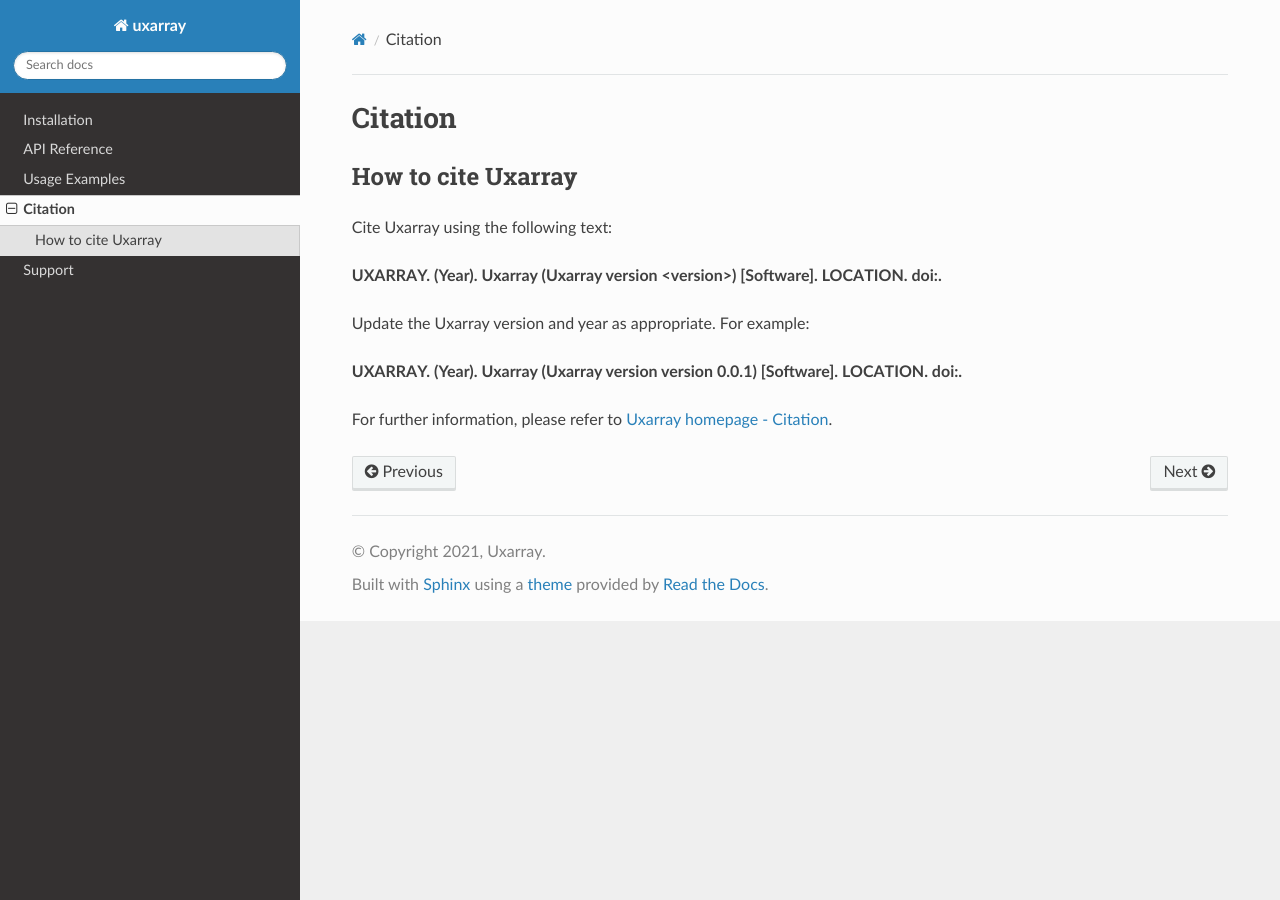
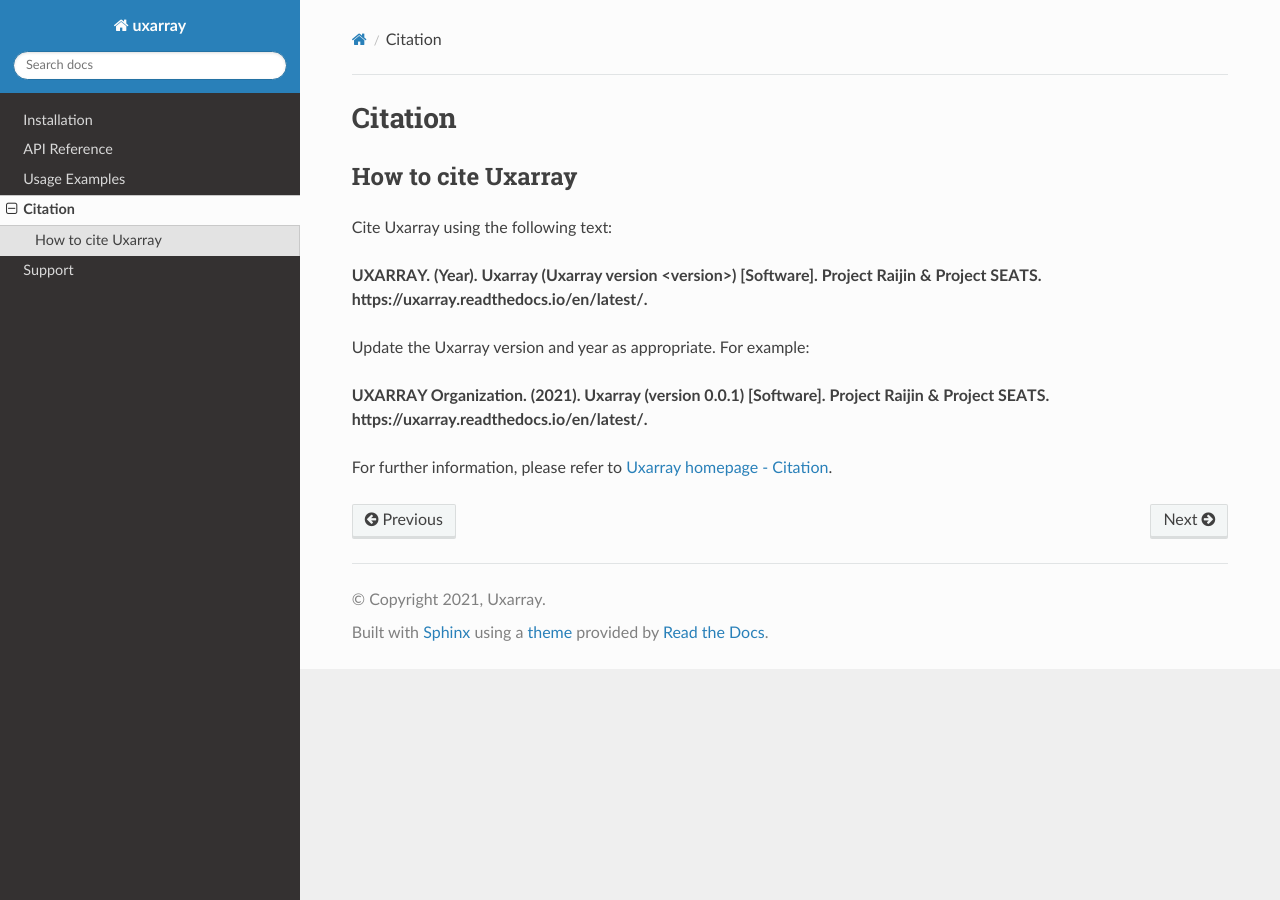
Before and after one commit to UXARRAY/uxarray, a Sphinx documentation site: the page built from docs/citation.rst, in a window 1280 px wide. Built offline with Sphinx 7.4.7 and the Read the Docs theme 2.0.0, drawn with Linux system fonts in a browser that asks for light colours.

Commit message:
Updates for citation, installation, gitignore, RTD

```diff
--- a/docs/citation.rst
+++ b/docs/citation.rst
@@ -8,13 +8,13 @@
 
 **UXARRAY. (Year).
 Uxarray (Uxarray version \<version\>) [Software].
-LOCATION. doi:.**
+Project Raijin & Project SEATS. https://uxarray.readthedocs.io/en/latest/.**
 
 Update the Uxarray version and year as appropriate. For example:
 
-**UXARRAY. (Year).
-Uxarray (Uxarray version version 0.0.1) [Software].
-LOCATION. doi:.**
+**UXARRAY Organization. (2021).
+Uxarray (version 0.0.1) [Software].
+Project Raijin & Project SEATS. https://uxarray.readthedocs.io/en/latest/.**
 
 For further information, please refer to
 `Uxarray homepage - Citation <https://github.com/UXARRAY/uxarray>`_.
--- a/docs/installation.rst
+++ b/docs/installation.rst
@@ -2,13 +2,13 @@
 ============
 
 This installation guide includes only the Uxarray installation and build instructions.
-Please refer to `Uxarray Contributor's Guide <https://github.com/UXARRAY/uxarray>`_ for installation of
+Please refer to `Uxarray Contributor's Guide <https://uxarray.readthedocs.io/en/latest/contribution.html>`_ for installation of
 the project.
 
 Installing Uxarray via Conda
 --------------------------------
 
-The easiest way to install GeoCAT-comp is using
+The easiest way to install Uxarray is using
 `Conda <http://conda.pydata.org/docs/>`_::
 
     conda create -n uxarray -c conda-forge uxarray
```
Also changed, not shown: README.md (+12 -4 lines), .readthedocs.yml, 1 other file.
